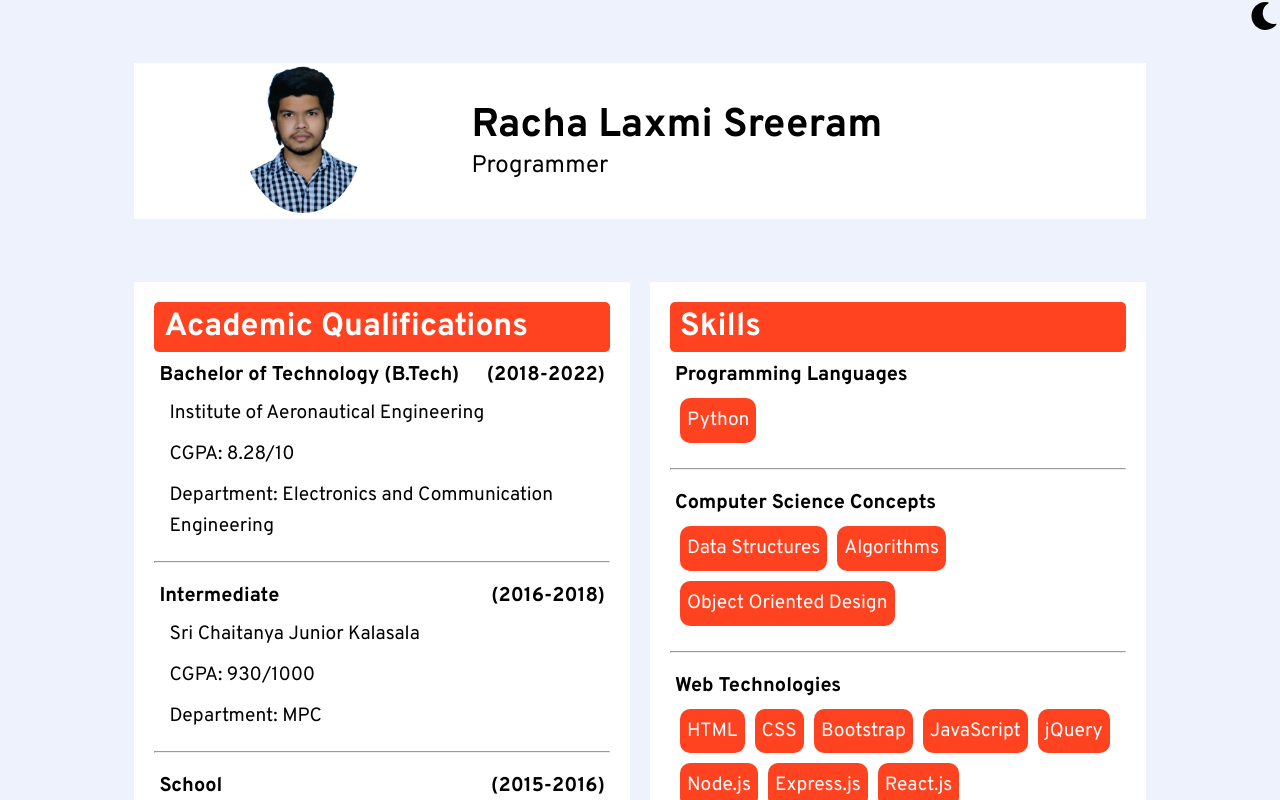
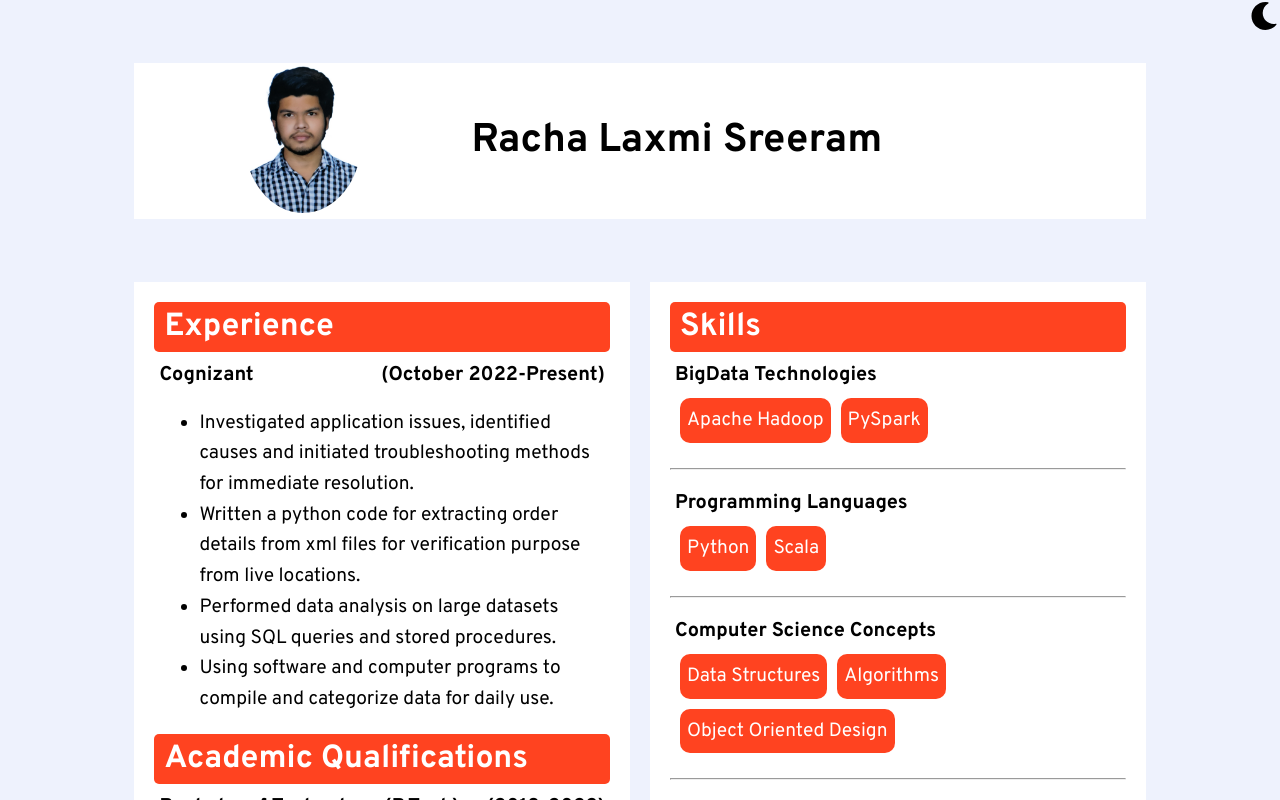
Before and after one commit to sreeramracha/Resume-2.0, a React (Create React App) app: page / in a window 1280 px wide. Shown: the top 800 px of the page. Built offline with nearby package versions, Linux system fonts and the light colour scheme.

Commit message:
Added Cognizant Company Experience

```diff
--- a/src/components/Academic.jsx
+++ b/src/components/Academic.jsx
@@ -1,8 +1,24 @@
 import AcademicInfo from "./AcademicInfo";
+import ExperienceInfo from "./ExperienceInfo";
 
 export default function Academic() {
 	return (
 		<div className="academic">
+			<div className="headings-title">
+				<h1>Experience</h1>
+			</div>
+
+			<ExperienceInfo
+				qualification="Cognizant"
+				year="(October 2022-Present)"
+				description1="Investigated application issues, identified causes and initiated troubleshooting methods for immediate resolution."
+				description2="Written a python code for extracting order details from xml files for verification purpose from live locations."
+				description3="Performed data analysis on large datasets using SQL queries and stored procedures."
+				description4="Using software and computer programs to compile and categorize data for daily use."
+			/>
+
+			{/* <hr /> */}
+
 			<div className="headings-title">
 				<h1>Academic Qualifications</h1>
 			</div>
--- /dev/null
+++ b/src/components/ExperienceInfo.jsx
@@ -0,0 +1,26 @@
+export default function ExperienceInfo(props) {
+	return (
+		<div>
+			<div className="headings-subtitle">
+				<div className="qualification-name">
+					<h5>{props.qualification}</h5>
+				</div>
+				<div className="year">
+					<h5>{props.year}</h5>
+				</div>
+			</div>
+
+			<div className="academic-description">
+				{/* <p>{props.institutionName}</p>
+				<p>{props.gpa}</p>
+				<p>{props.department}</p> */}
+				<ul>
+					<li>{props.description1}</li>
+					<li>{props.description2}</li>
+					<li>{props.description3}</li>
+					<li>{props.description4}</li>
+				</ul>
+			</div>
+		</div>
+	);
+}
--- a/src/components/Skill.jsx
+++ b/src/components/Skill.jsx
@@ -1,7 +1,8 @@
 import SkillInfo from "./SkillInfo";
 
 export default function Skill() {
-	const programmingLanguages = ["Python"];
+	const bigDataTechnologies = ["Apache Hadoop", "PySpark"];
+	const programmingLanguages = ["Python", "Scala"];
 	const computerScienceConcepts = [
 		"Data Structures",
 		"Algorithms",
@@ -18,13 +19,20 @@ export default function Skill() {
 		"React.js",
 	];
 	const database = ["MySQL", "MongoDB", "Mongoose"];
-	const speakingLanguages = ["Telugu", "English", "Hindi"];
+	const speakingLanguages = ["English", "Telugu", "Hindi"];
 
 	return (
 		<div className="skills">
 			<div className="headings-title">
 				<h1>Skills</h1>
 			</div>
+
+			<SkillInfo
+				name="BigData Technologies"
+				skill={bigDataTechnologies}
+			/>
+
+			<hr />
 
 			<SkillInfo
 				name="Programming Languages"
--- a/src/components/Title.jsx
+++ b/src/components/Title.jsx
@@ -8,7 +8,7 @@ export default function Title() {
 			</div>
 			<div className="profile-description">
 				<h1 className="title">Racha Laxmi Sreeram</h1>
-				<p className="sub-title">Programmer</p>
+				{/* <p className="sub-title">Programmer</p> */}
 			</div>
 		</div>
 	);
```
Also changed, not shown: 1 other file (tests, documents, lock files or other folders).
